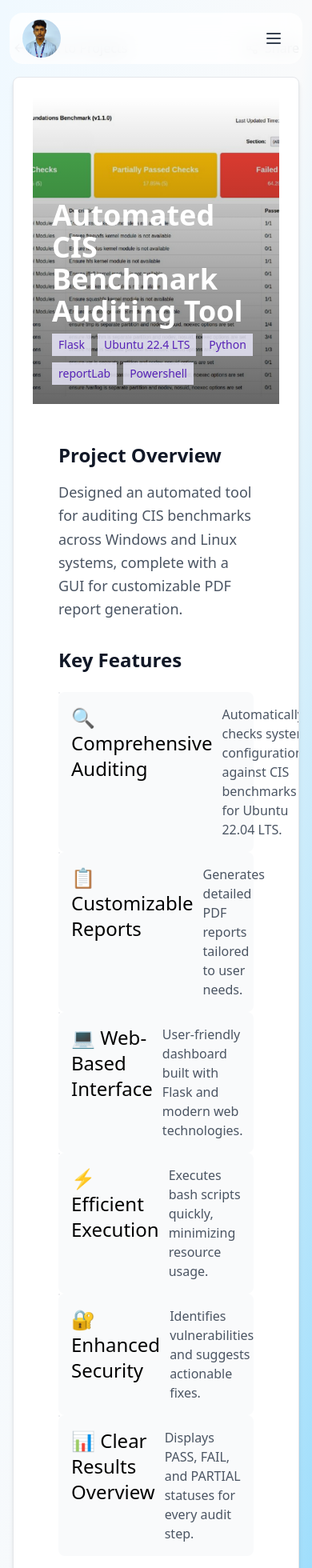
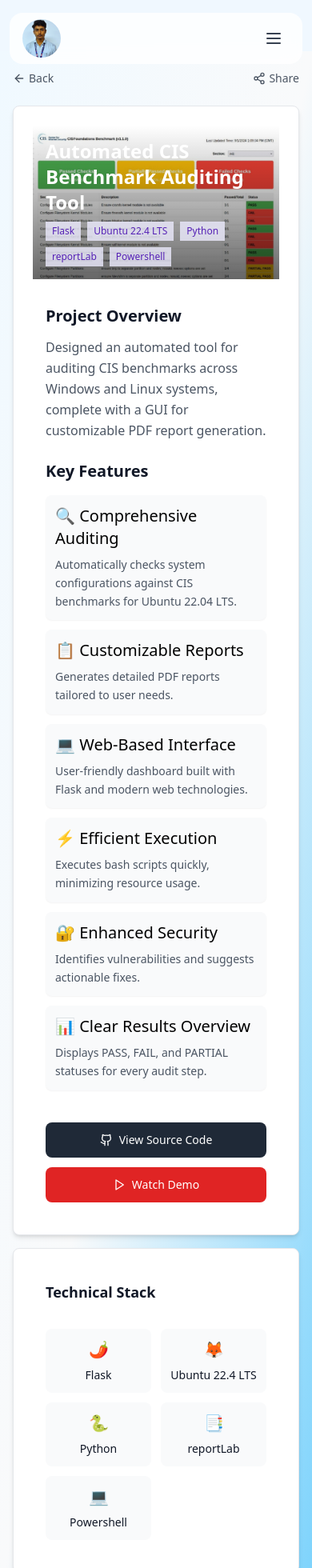
Before and after one commit to Hassankaif/Portfolio, a React (Vite) app: page /project/1 in a window 390 px wide. Shown: the top 1960 px of the page at 80% size. Built offline with nearby package versions, Linux system fonts and the light colour scheme.

Commit message:
router fix

```diff
--- a/src/components/AboutMe.jsx
+++ b/src/components/AboutMe.jsx
@@ -30,8 +30,8 @@ const AboutMe = () => {
           <h2 className="text-xl md:text-2xl text-blue-500 mt-2">
             Pre-Final Year Engineering UnderGraduate
           </h2>
-          <p className="text-gray-600 mt-4">{data.desc}</p>
-        </div>
+          <p className="text-gray-900 mt-4 sm:text-left md:text-left lg:text-left xl:text-left 2xl:text-left text-justify">{data.desc}</p>
+          </div>
       </div>
 
       {/* Resume Button centered */}
--- a/src/components/HomeContent.jsx
+++ b/src/components/HomeContent.jsx
@@ -7,9 +7,11 @@ const HomeContent = () => {
   return (
     <>
       <section className="bg-gray-50 dark:bg-gray-900" id='home-section'>
-        <div className="max-w-screen-xl px-4 py-16 mx-auto text-center lg:py-32 lg:px-12">
+        <div className="max-w-screen-xl px-4 py-32 mx-auto text-center lg:py-32 lg:px-12">
           <h1 className="text-4xl font-extrabold tracking-tight leading-none text-gray-900 dark:text-white md:text-5xl lg:text-6xl">
-          Hi there! <span className="text-transparent bg-clip-text bg-gradient-to-r to-emerald-600 from-sky-400" >I'm Hassan Kaif</span>
+          Hi there!
+          <br className="block  md:hidden" />
+          <span className="text-transparent bg-clip-text bg-gradient-to-r to-emerald-600 from-sky-400 " >  I'm Hassan Kaif</span>
           </h1>
           <p className="mt-4 text-lg font-normal text-gray-500 dark:text-gray-400 sm:px-16 lg:px-48">
           A Computer Science Undergraduate Student passionate about Machine Learning, Web Development, and Blockchain Technology.
--- a/src/components/ProjectCard.jsx
+++ b/src/components/ProjectCard.jsx
@@ -9,6 +9,37 @@ const ProjectPage = () => {
   const { id } = useParams();
   const project = Projectdata.find((proj) => proj.id === parseInt(id));
   const [copied, setCopied] = useState(false);
+
+  // Helper function to get tech stack icon
+  const getTechIcon = (techName) => {
+    const icons = {
+      'React': '⚛️',
+      'Truffle': '⚡',
+      'Node JS': '🟢',
+      'MongoDB': '🍃',
+      'Firebase': '🔥',
+      'Ganache': '📘',
+      'JavaScript': '💛',
+      'Tailwind': '🎨',
+      'Web3': '🌐',
+      'Solidity': '🔗',
+      'Blockchain':'⛓️',
+      'Express JS': '🚀',
+      'HTML/CSS': '🖥️',
+      'CSS3': '🎨',
+      'Web Development': '🌍',
+      'Flask': '🌶️',
+      'Ubuntu 22.4 LTS': '🦊',
+      'Python': '🐍',
+      'reportLab': '📑',
+      'PowerShell': '🚀',
+      'IPFS Storage': '🗄️',
+      'default': '💻'
+    };
+    return icons[techName] || icons.default;
+  };
+
+
 
 
   const shareProject = async () => {
@@ -23,10 +54,10 @@ const ProjectPage = () => {
 
   if (!project) {
     return (
-      <div className="min-h-screen flex items-center justify-center bg-gradient-to-br from-purple-50 via-white to-amber-50">
-        <Card className="max-w-lg">
+      <div className="min-h-screen flex items-center justify-center bg-gradient-to-br from-purple-50 via-white to-amber-50 px-4">
+        <Card className="w-full max-w-lg">
           <div className="text-center">
-            <h5 className="text-2xl font-bold tracking-tight text-gray-900 mb-4">
+            <h5 className="text-xl md:text-2xl font-bold tracking-tight text-gray-900 mb-4">
               Project Not Found
             </h5>
             <p className="font-normal text-gray-700 mb-6">
@@ -46,42 +77,42 @@ const ProjectPage = () => {
   }
 
   return (
-    <div className="min-h-screen bg-gradient-to-br from-sky-50 via-gray-50 to-sky-300 py-12 px-4">
+    <div className="min-h-screen mt-16 bg-gradient-to-br from-sky-50 via-gray-50 to-sky-300 py-6 md:py-12 px-4">
       <div className="max-w-5xl mx-auto">
         <div className="flex justify-between items-center mb-6">
           <Link
             to="/"
-            className="inline-flex items-center text-gray-600 hover:text-gray-900 transition-colors"
+            className="inline-flex items-center text-gray-600 hover:text-gray-900 transition-colors text-sm md:text-base"
           >
-            <ArrowLeft className="w-4 h-4 mr-2" />
-            Back to Projects
+            <ArrowLeft className="w-4 h-4 mr-1 md:mr-2" />
+            Back
           </Link>
           <button
             onClick={shareProject}
-            className="inline-flex items-center text-gray-600 hover:text-gray-900 transition-colors"
+            className="inline-flex items-center text-gray-600 hover:text-gray-900 transition-colors text-sm md:text-base"
           >
-            <Share2 className="w-4 h-4 mr-2" />
+            <Share2 className="w-4 h-4 mr-1 md:mr-2" />
             {copied ? 'Copied!' : 'Share'}
           </button>
         </div>
 
-        <div className="grid gap-6">
+        <div className="grid gap-4 md:gap-6">
           <Card className="overflow-hidden">
             <div className="relative group">
               <img
                 src={project.img}
                 alt={project.title}
-                className="w-full h-96 object-cover object-top transition-transform duration-300 group-hover:scale-105"
+                className="w-full h-48 md:h-96 object-cover object-top transition-transform duration-300 group-hover:scale-105"
               />
               <div className="absolute inset-0 bg-gradient-to-t from-black/60 to-transparent" />
-              <div className="absolute bottom-0 left-0 right-0 p-6">
-                <h1 className="text-4xl font-bold text-white mb-2">{project.title}</h1>
+              <div className="absolute bottom-0 left-0 right-0 p-4 md:p-6">
+                <h1 className="text-2xl md:text-4xl font-bold text-white mb-2">{project.title}</h1>
                 <div className="flex flex-wrap gap-2">
                   {project.technology.map((tech) => (
                     <Badge
                       key={tech}
                       color="purple"
-                      className="bg-purple-100/80 text-purple-800 text-sm font-medium"
+                      className="bg-purple-100/80 text-purple-800 text-xs md:text-sm font-medium"
                     >
                       {tech}
                     </Badge>
@@ -90,77 +121,65 @@ const ProjectPage = () => {
               </div>
             </div>
 
-            <div className="p-8">
-              <div className="flex flex-col gap-8">
-                <div className="space-y-4">
-                  <h2 className="text-2xl font-semibold text-gray-900">Project Overview</h2>
-                  <p className="text-gray-600 leading-relaxed text-lg">{project.desc}</p>
+            <div className="p-4 md:p-8">
+              <div className="flex flex-col gap-6 md:gap-8">
+                <div className="space-y-3 md:space-y-4">
+                  <h2 className="text-xl md:text-2xl font-semibold text-gray-900">Project Overview</h2>
+                  <p className="text-gray-600 leading-relaxed text-base md:text-lg">{project.desc}</p>
                 </div>
 
-                <div className="space-y-6">
-                  <h2 className="text-2xl font-semibold text-gray-900">Key Features</h2>
-                  <Timeline>
+                <div className="space-y-4 md:space-y-6">
+                  <h2 className="text-xl md:text-2xl font-semibold text-gray-900">Key Features</h2>
+                  <div className="grid gap-3 md:gap-4">
                     {project.features.map((feature, index) => {
                       const [emoji, text] = feature.split(':');
                       return (
-                        <Timeline.Item key={index}>
-                          <Timeline.Point />
-                          <Timeline.Content>
-                            <div className="flex items-start gap-3 p-4 rounded-lg bg-gray-50 hover:bg-gray-100 transition-all duration-300 transform hover:-translate-y-1">
-                              <span className="text-2xl">{emoji}</span>
-                              <div>
-                                <p className="text-gray-600">{text}</p>
+                        <div
+                          key={index}
+                          className="flex flex-col md:flex-row items-start md:items-center gap-2 md:gap-3 p-3 md:p-4 bg-gray-50 rounded-lg shadow-sm hover:bg-gray-100 transition-all duration-300"
+                        >
+                          <span className="text-xl md:text-2xl flex-shrink-0">{emoji}</span>
+                          <p className="text-gray-600 text-sm md:text-base leading-relaxed break-words w-full">{text}</p>
+                        </div>
+                      );
+                    })}
                   </div>
                 </div>
-                          </Timeline.Content>
-                        </Timeline.Item>
-                      );
-                    })}
-                  </Timeline>
-                </div>
 
-                <div className="flex flex-col sm:flex-row gap-4 mt-6">
+                <div className="flex flex-col gap-3 md:flex-row md:gap-4 mt-4 md:mt-6">
                   <a
                     href={project.githublink}
                     target="_blank"
                     rel="noopener noreferrer"
-                        className="flex-1 inline-flex items-center justify-center px-6 py-3 bg-gray-800 hover:bg-gray-700 text-white rounded-lg transition-all duration-300 transform hover:-translate-y-1"
+                    className="flex-1 inline-flex items-center justify-center px-4 md:px-6 py-3 bg-gray-800 hover:bg-gray-700 text-white rounded-lg transition-all duration-300 transform hover:-translate-y-1 text-sm md:text-base"
                   >
-                        <Github className="w-5 h-5 mr-2" />
+                    <Github className="w-4 h-4 md:w-5 md:h-5 mr-2" />
                     View Source Code
                   </a>
 
-                    {project.demolink ? (
+                  {project.demolink && (
                     <a
                       href={project.demolink}
                       target="_blank"
                       rel="noopener noreferrer"
-                        className="flex-1 inline-flex items-center justify-center px-6 py-3 bg-red-600 hover:bg-red-500 text-white rounded-lg transition-all duration-300 transform hover:-translate-y-1"
+                      className="flex-1 inline-flex items-center justify-center px-4 md:px-6 py-3 bg-red-600 hover:bg-red-500 text-white rounded-lg transition-all duration-300 transform hover:-translate-y-1 text-sm md:text-base"
                     >
-                        <Play className="w-5 h-5 mr-2" />
+                      <Play className="w-4 h-4 md:w-5 md:h-5 mr-2" />
                       Watch Demo
                     </a>
-                    ) : (''
                   )}
                 </div>
-
               </div>
             </div>
           </Card>
 
-          <Card className="p-6">
-            <h2 className="text-xl font-semibold text-gray-900 mb-4">Technical Stack</h2>
-            <div className="grid grid-cols-2 md:grid-cols-4 gap-4">
-              {[
-                { icon: '⚛️', name: 'React.js', desc: 'Frontend Framework' },
-                { icon: '🌐', name: 'Web3.js', desc: 'Blockchain Integration' },
-                { icon: '🎨', name: 'Tailwind CSS', desc: 'Styling' },
-                { icon: '🔗', name: 'Solidity', desc: 'Smart Contracts' },
-              ].map((tech) => (
-                <div key={tech.name} className="p-4 bg-gray-50 rounded-lg text-center hover:bg-gray-100 transition-colors">
-                  <div className="text-2xl mb-2">{tech.icon}</div>
-                  <div className="font-medium text-gray-900">{tech.name}</div>
-                  <div className="text-sm text-gray-600">{tech.desc}</div>
+          <Card className="p-4 md:p-6">
+            <h2 className="text-lg md:text-xl font-semibold text-gray-900 mb-4">Technical Stack</h2>
+            <div className="grid grid-cols-2 md:grid-cols-4 gap-3 md:gap-4">
+              {project.technology.map((tech) => (
+                <div key={tech} className="p-3 md:p-4 bg-gray-50 rounded-lg text-center hover:bg-gray-100 transition-colors">
+                  <div className="text-xl md:text-2xl mb-2">{getTechIcon(tech)}</div>
+                  <div className="font-medium text-gray-900 text-sm md:text-base">{tech}</div>
                 </div>
               ))}
             </div>
```
Lines whose indentation alone changed are shown as unchanged.
